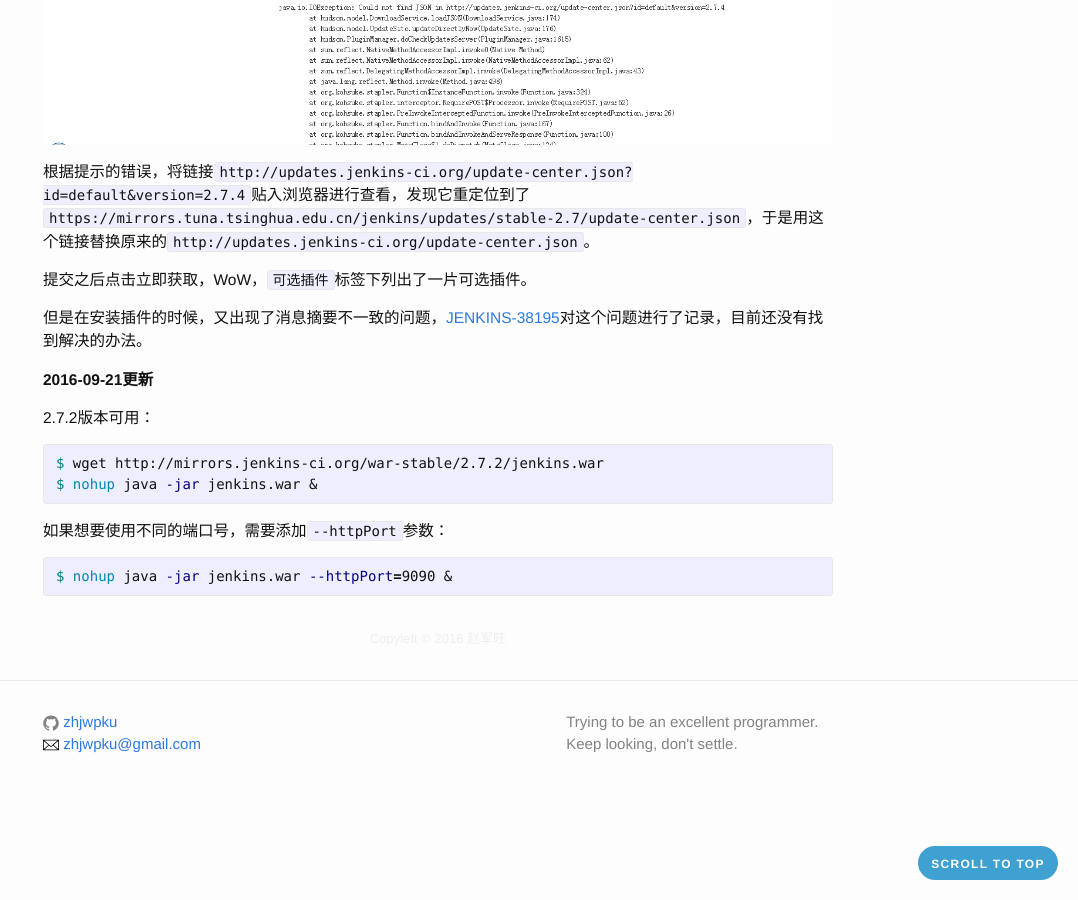
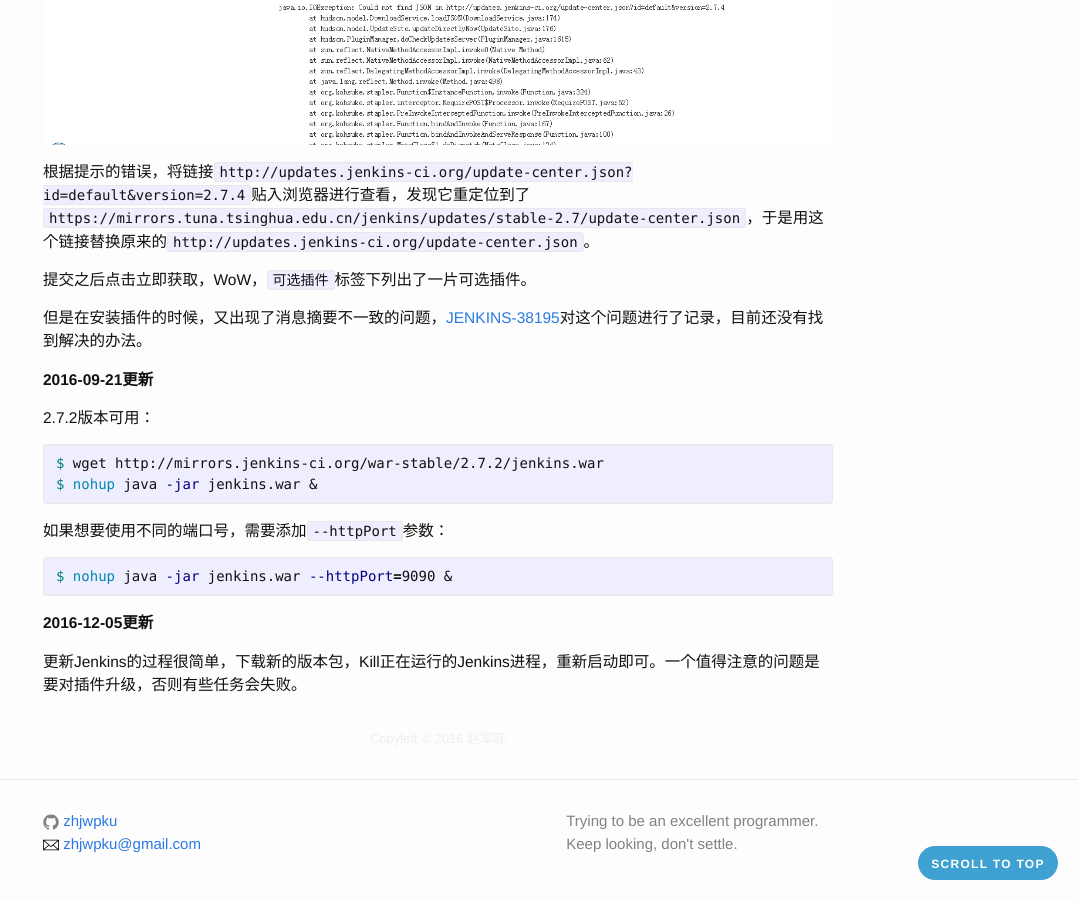
Before and after one commit to zhjwpku/zhjwpku.github.io, a Jekyll site: the page built from _posts/2016-09-19-jenkins-available-plugin-empty.markdown, in a window 1280 px wide and 900 px high, scrolled down 986 px. Shown: the whole window, without its empty margins (202-1280 px from the left). Built offline with Jekyll 4.4.1, drawn with Linux system fonts in a browser that asks for light colours; comment, search, counter and statistics services are not loaded.

Commit message:
jenkins update
Signed-off-by: Zhao Junwang <zhjwpku@gmail.com>

```diff
--- a/_posts/2016-09-19-jenkins-available-plugin-empty.markdown
+++ b/_posts/2016-09-19-jenkins-available-plugin-empty.markdown
@@ -36,6 +36,10 @@
 $ nohup java -jar jenkins.war --httpPort=9090 &
 {% endhighlight %}
 
+**2016-12-05更新**
+
+更新Jenkins的过程很简单，下载新的版本包，Kill正在运行的Jenkins进程，重新启动即可。一个值得注意的问题是要对插件升级，否则有些任务会失败。
+
 
 [solution]: http://stackoverflow.com/questions/16213982/unable-to-find-plugins-in-list-of-available-plugins-in-jenkins
 [38195]: https://issues.jenkins-ci.org/browse/JENKINS-38195
```
